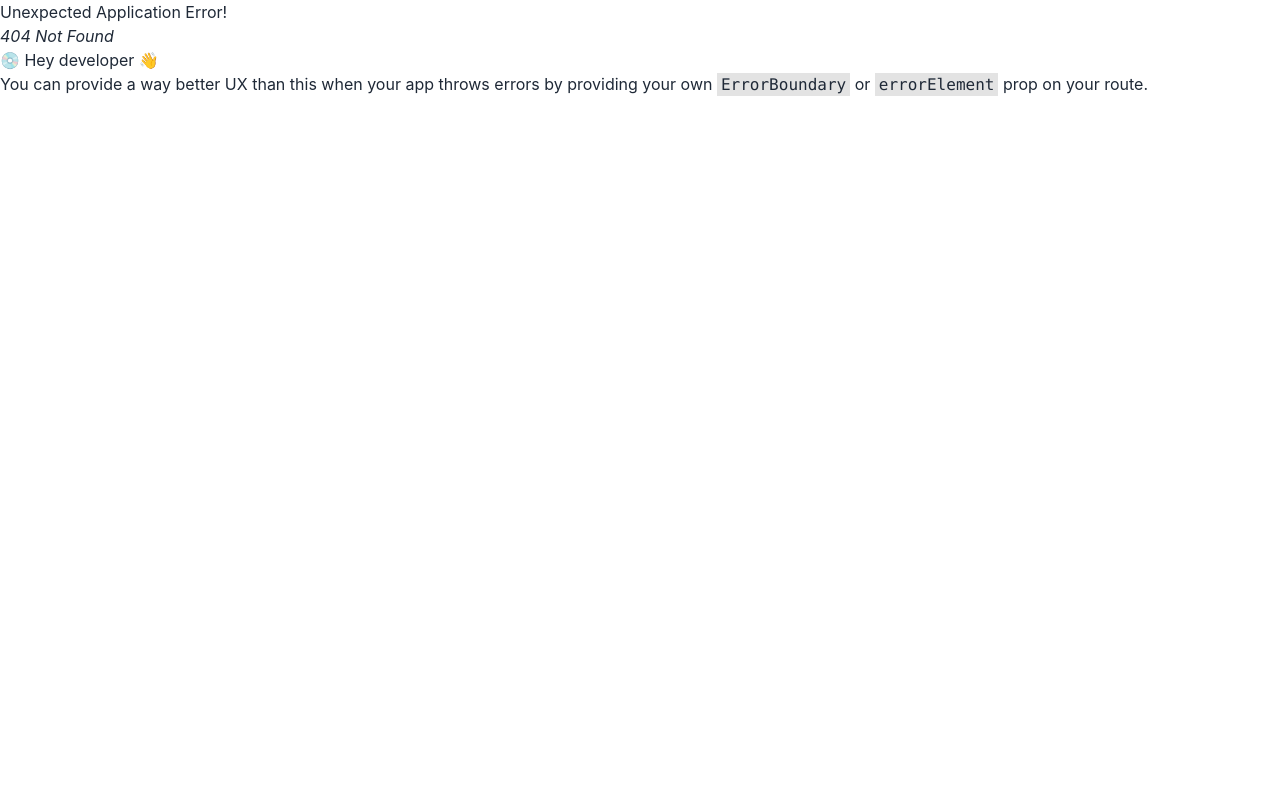
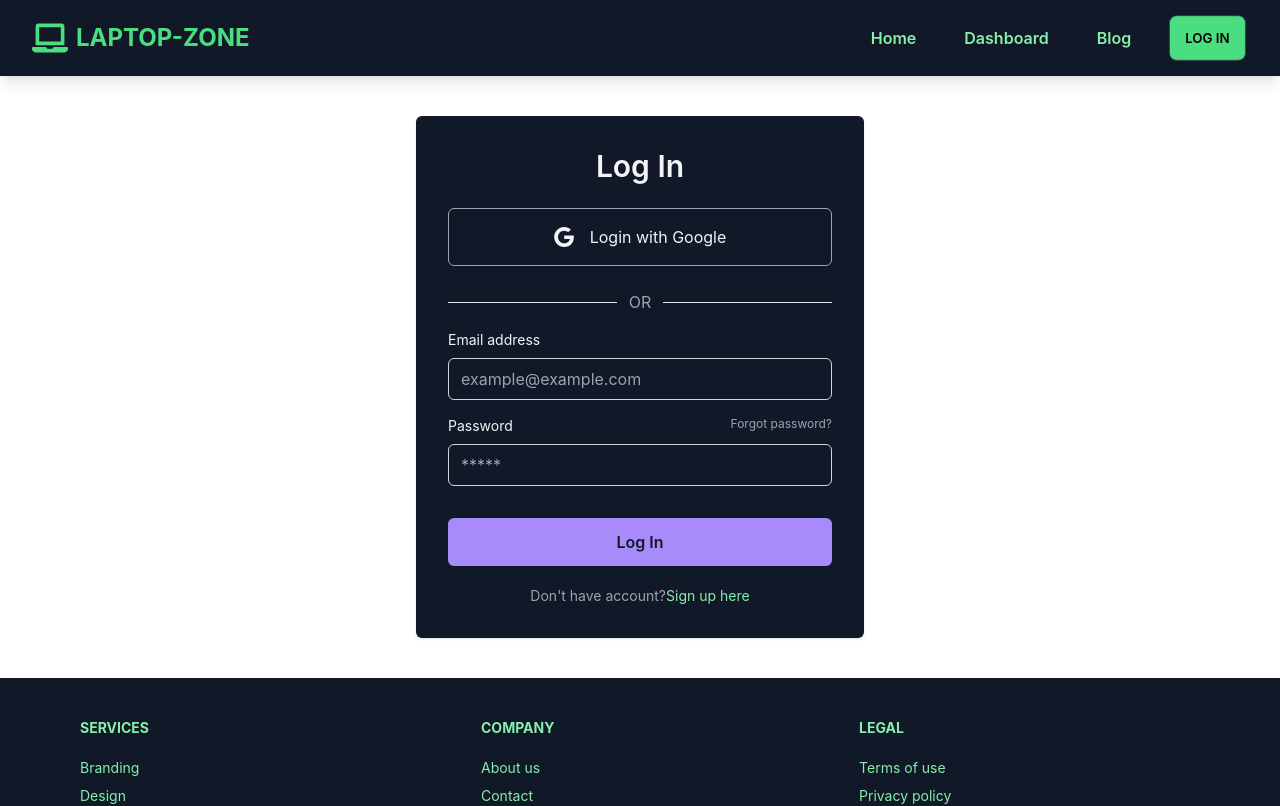
Before and after one commit to ajhridoy/resale-assignment-client, a React (Create React App) app: page /login in a window 1280 px wide. Before the commit this address had no page. Shown: the top 806 px of the page. Built offline with nearby package versions, Linux system fonts and the light colour scheme.

Commit message:
added login and signup form

```diff
--- /dev/null
+++ b/src/AuthProvider/AuthProvider.js
@@ -0,0 +1,25 @@
+import React, { createContext, useState } from 'react';
+import app from '../firebase/firebase.config';
+import { getAuth, createUserWithEmailAndPassword } from "firebase/auth";
+
+export const AuthContext = createContext()
+const auth = getAuth(app)
+const AuthProvider = ({children}) => {
+    const [user, setUser] = useState(null)
+
+    const createUser = (email, password) => {
+        return createUserWithEmailAndPassword(auth, email, password)
+    }
+
+    const authInfo = {
+        user,
+        createUser,
+    }
+    return (
+        <AuthContext.Provider value={authInfo}>
+            {children}
+        </AuthContext.Provider>
+    );
+};
+
+export default AuthProvider;
--- /dev/null
+++ b/src/Pages/Login/Login.js
@@ -0,0 +1,95 @@
+import React from "react";
+import { Link } from "react-router-dom";
+
+const Login = () => {
+    const handleLogin = event => {
+        event.preventDefault()
+        const form = event.target;
+        const email = form.email.value;
+        const password = form.password.value;
+        console.log(email, password)
+    }
+  return (
+    <div className="w-full my-10 mx-auto max-w-sm p-4 md:max-w-md rounded-md shadow sm:p-8 bg-gray-900 text-gray-100">
+      <h2 className="mb-3 text-3xl font-semibold text-center">
+        Log In
+      </h2>
+      <div className="my-6 space-y-4">
+        <button
+          aria-label="Login with Google"
+          type="button"
+          className="flex items-center justify-center w-full p-4 space-x-4 border rounded-md focus:ring-2 focus:ring-offset-1 border-gray-400 focus:ring-violet-400"
+        >
+          <svg
+            xmlns="http://www.w3.org/2000/svg"
+            viewBox="0 0 32 32"
+            className="w-5 h-5 fill-current"
+          >
+            <path d="M16.318 13.714v5.484h9.078c-0.37 2.354-2.745 6.901-9.078 6.901-5.458 0-9.917-4.521-9.917-10.099s4.458-10.099 9.917-10.099c3.109 0 5.193 1.318 6.38 2.464l4.339-4.182c-2.786-2.599-6.396-4.182-10.719-4.182-8.844 0-16 7.151-16 16s7.156 16 16 16c9.234 0 15.365-6.49 15.365-15.635 0-1.052-0.115-1.854-0.255-2.651z"></path>
+          </svg>
+          <p>Login with Google</p>
+        </button>
+
+      </div>
+      <div className="flex items-center w-full my-4">
+        <hr className="w-full text-gray-400" />
+        <p className="px-3 text-gray-400">OR</p>
+        <hr className="w-full text-gray-400" />
+      </div>
+      <form
+      onSubmit={handleLogin}
+        className="space-y-8 ng-untouched ng-pristine ng-valid"
+      >
+        <div className="space-y-4">
+          <div className="space-y-2">
+            <label htmlFor="email" className="block text-sm">
+              Email address
+            </label>
+            <input
+              type="email"
+              name="email"
+              placeholder="example@example.com"
+              className="w-full px-3 py-2 border rounded-md border-gray-300 bg-gray-900 text-gray-100 focus:border-violet-400"
+            />
+          </div>
+          <div className="space-y-2">
+            <div className="flex justify-between">
+              <label htmlFor="password" className="text-sm">
+                Password
+              </label>
+              <Link
+                rel="noopener noreferrer"
+                href="#"
+                className="text-xs hover:underline text-gray-400"
+              >
+                Forgot password?
+              </Link>
+            </div>
+            <input
+              type="password"
+              name="password"
+              placeholder="*****"
+              className="w-full px-3 py-2 border rounded-md border-gray-300 bg-gray-900 text-gray-100 focus:border-violet-400"
+            />
+          </div>
+        </div>
+        <input
+          type="submit"
+          className="w-full px-8 py-3 font-semibold rounded-md bg-violet-400 text-gray-900"
+          value="Log In"
+        />
+      </form>
+      <p className="text-sm text-center text-gray-400 mt-5">
+        Don't have account?
+        <Link
+          to='/signup'
+          className="focus:underline hover:underline text-green-300"
+        >
+           Sign up here
+        </Link>
+      </p>
+    </div>
+  );
+};
+
+export default Login;
--- /dev/null
+++ b/src/Pages/Signup/Signup.js
@@ -0,0 +1,114 @@
+import React, { useContext, useState } from 'react';
+import toast from 'react-hot-toast';
+import { Link, useNavigate } from 'react-router-dom';
+import { AuthContext } from '../../AuthProvider/AuthProvider';
+
+const Signup = () => {
+  const {createUser} = useContext(AuthContext)
+  const [error, setError] = useState('')
+  const navigate = useNavigate()
+  const handleSignup = event => {
+    event.preventDefault();
+    const form = event.target;
+    const name = form.name.value;
+    const role = form.select.value;
+    const email = form.email.value;
+    const password = form.password.value;
+    const user = {name, role, email, password}
+
+    createUser(email, password)
+    .then((userCredential) => {
+      const user = userCredential.user;
+      console.log(user)
+      toast.success('User Sign Up Successfully')
+      form.reset()
+      navigate('/')
+    })
+    .catch((error) => {
+       setError(error.message)
+    });
+  }
+    return (
+        <div className="w-full my-10 mx-auto max-w-sm p-4 md:max-w-md rounded-md shadow sm:p-8 bg-gray-900 text-gray-100">
+      <h2 className="mb-3 text-3xl font-semibold text-center">
+        Sign Up
+      </h2>
+      <form
+        onSubmit={handleSignup}
+        className="space-y-8 ng-untouched ng-pristine ng-valid"
+      >
+        <div className="space-y-2">
+            <label htmlFor="email" className="block text-sm">
+              Your Name
+            </label>
+            <input
+              type="text"
+              name="name"
+              placeholder="Name"
+              className="w-full px-3 py-2 border rounded-md border-gray-300 bg-gray-900 text-gray-100 focus:border-violet-400"
+              required
+            />
+          </div>
+        <div className="space-y-2">
+        <label htmlFor="Path" className="block text-sm">
+              Choose Your Path
+            </label>
+        <select name='select' required className="w-full px-3 py-2 border rounded-md border-gray-300 bg-gray-900 text-gray-100 focus:border-violet-400">
+          <option>Buyer</option>
+          <option>Seller</option>
+        </select>
+          </div>
+          <div className="space-y-2">
+            <label htmlFor="email" className="block text-sm">
+              Email address
+            </label>
+            <input
+              type="email"
+              name="email"
+              placeholder="example@example.com"
+              className="w-full px-3 py-2 border rounded-md border-gray-300 bg-gray-900 text-gray-100 focus:border-violet-400"
+              required
+            />
+          </div>
+          <div className="space-y-2">
+            <div className="flex justify-between">
+              <label htmlFor="password" className="text-sm">
+                Password
+              </label>
+              <Link
+                rel="noopener noreferrer"
+                href="#"
+                className="text-xs hover:underline text-gray-400"
+              >
+                Forgot password?
+              </Link>
+            </div>
+            <input
+              type="password"
+              name="password"
+              placeholder="*****"
+              className="w-full px-3 py-2 border rounded-md border-gray-300 bg-gray-900 text-gray-100 focus:border-violet-400"
+              required
+            />
+          </div>
+        <input
+          type="submit"
+          className="w-full px-8 py-3 font-semibold rounded-md bg-violet-400 text-gray-900"
+          value="Sign Up"
+        />
+      </form>
+      <p className='text-red-500'>{error}</p>
+      <p className="text-sm text-center text-gray-400 mt-5">
+        Already have an account?
+        <Link
+          to={'/login'}
+          className="focus:underline hover:underline text-green-300"
+        >
+           Log In Your Account
+        </Link>
+      </p>
+    </div>
+    );
+};
+
+export default Signup;
--- a/src/index.js
+++ b/src/index.js
@@ -4,6 +4,7 @@
 import App from './App';
 import reportWebVitals from './reportWebVitals';
 import {QueryClient, QueryClientProvider} from '@tanstack/react-query'
+import AuthProvider from './AuthProvider/AuthProvider';
 
 const queryClient = new QueryClient()
 
@@ -11,7 +12,9 @@
 root.render(
   <React.StrictMode>
     <QueryClientProvider client={queryClient}>
-      <App />
+      <AuthProvider>
+       <App />
+      </AuthProvider>
     </QueryClientProvider>
   </React.StrictMode>
 );
```
Also changed, not shown: src/Routes/Route.js (+11 -1 lines).
